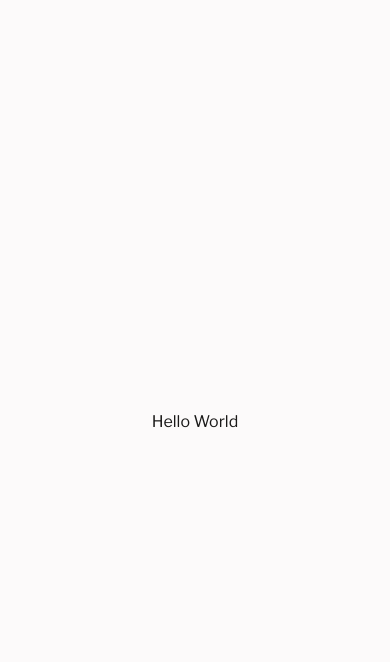
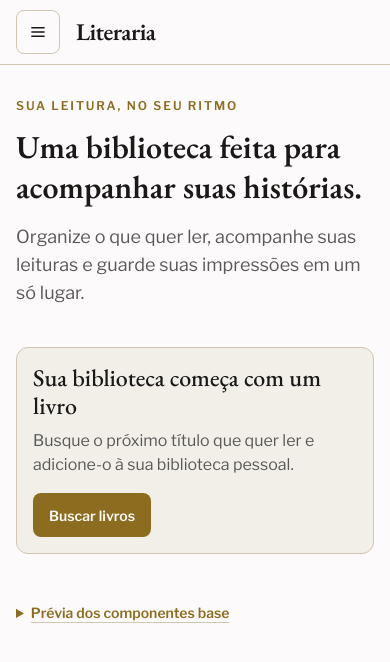
Before and after one commit to KauaGabriell/Library, a React (Vite) app in the folder apps/web/: page / in a window 390 px wide. Shown: the top 662 px of the page. Built offline with nearby package versions, Linux system fonts and the light colour scheme.

Commit message:
feat(web): add responsive app shell

```diff
--- a/apps/web/src/app.tsx
+++ b/apps/web/src/app.tsx
@@ -1,9 +1,144 @@
+import { useState } from "react";
+import { AppShell } from "./components/layout/AppShell";
+import { Button } from "./components/ui/Button";
+import { Card } from "./components/ui/Card";
+import { Dialog } from "./components/ui/Dialog";
+import { EmptyState } from "./components/ui/EmptyState";
+import { ErrorState } from "./components/ui/ErrorState";
+import { Input } from "./components/ui/Input";
+import { LoadingState } from "./components/ui/LoadingState";
+import { Select } from "./components/ui/Select";
+
 export function App() {
+  const [dialogOpen, setDialogOpen] = useState(false);
+  const [retryCount, setRetryCount] = useState(0);
+
   return (
-    <div className="w-screen h-screen flex items-center justify-center">
-      <div>
-        <span>Hello World</span>
+    <AppShell activeHref={window.location.pathname}>
+      <div className="flex flex-col gap-10">
+        <section aria-labelledby="welcome-title" className="max-w-3xl">
+          <p className="mb-3 text-label-sm uppercase tracking-[0.16em] text-brand-primary">
+            Sua leitura, no seu ritmo
+          </p>
+          <h1
+            id="welcome-title"
+            className="font-heading text-heading-lg font-semibold leading-tight md:text-display"
+          >
+            Uma biblioteca feita para acompanhar suas histórias.
+          </h1>
+          <p className="mt-4 max-w-prose text-body-lg text-text-secondary">
+            Organize o que quer ler, acompanhe suas leituras e guarde suas
+            impressões em um só lugar.
+          </p>
+        </section>
+
+        <Card>
+          <EmptyState
+            title="Sua biblioteca começa com um livro"
+            description="Busque o próximo título que quer ler e adicione-o à sua biblioteca pessoal."
+            action={
+              <a
+                href="/search"
+                className="inline-flex min-h-11 items-center justify-center rounded-field bg-brand-primary px-4 py-2 text-label-md text-background-canvas transition-colors hover:bg-brand-primary-hover motion-reduce:transition-none"
+              >
+                Buscar livros
+              </a>
+            }
+          />
+        </Card>
+
+        <details className="group">
+          <summary className="min-h-11 w-fit cursor-pointer py-2 text-label-md text-brand-primary underline decoration-border-default underline-offset-4">
+            Prévia dos componentes base
+          </summary>
+          <Card className="mt-4">
+            <div className="flex flex-col gap-8">
+              <section
+                aria-labelledby="buttons-title"
+                className="flex flex-col gap-3"
+              >
+                <h2 id="buttons-title" className="font-heading text-heading-md">
+                  Botões
+                </h2>
+                <div className="flex flex-wrap items-center gap-3">
+                  <Button>Primário</Button>
+                  <Button variant="secondary">Secundário</Button>
+                  <Button variant="ghost">Terciário</Button>
+                  <Button variant="destructive">Destrutivo</Button>
+                  <Button loading>Salvando</Button>
+                  <Button disabled>Desabilitado</Button>
+                  <Button onClick={() => setDialogOpen(true)}>
+                    Abrir diálogo
+                  </Button>
+                </div>
+              </section>
+
+              <section
+                aria-labelledby="fields-title"
+                className="grid gap-6 md:grid-cols-2"
+              >
+                <h2 id="fields-title" className="sr-only">
+                  Campos de formulário
+                </h2>
+                <Input
+                  label="E-mail"
+                  type="email"
+                  placeholder="voce@exemplo.com"
+                />
+                <Input
+                  label="Campo com erro"
+                  placeholder="Revise este campo"
+                  error="Informe um valor válido."
+                />
+                <Select label="Status de leitura" defaultValue="reading">
+                  <option value="want-to-read">Quero ler</option>
+                  <option value="reading">Lendo</option>
+                  <option value="read">Lido</option>
+                </Select>
+                <Select label="Campo com erro" error="Escolha uma opção.">
+                  <option value="">Selecione</option>
+                  <option value="one">Opção um</option>
+                </Select>
+              </section>
+
+              <section
+                aria-labelledby="states-title"
+                className="flex flex-col gap-4"
+              >
+                <h2 id="states-title" className="font-heading text-heading-md">
+                  Estados
+                </h2>
+                <LoadingState label="Carregando sua biblioteca" />
+                <ErrorState
+                  message={
+                    retryCount > 0
+                      ? `Falha simulada. Tentativa ${retryCount}.`
+                      : "Não foi possível carregar os dados."
+                  }
+                  onRetry={() => setRetryCount((count) => count + 1)}
+                />
+                <ErrorState message="Esta falha não pode ser repetida agora." />
+              </section>
+            </div>
+          </Card>
+        </details>
       </div>
-    </div>
+
+      <Dialog
+        open={dialogOpen}
+        onClose={() => setDialogOpen(false)}
+        title="Diálogo acessível"
+      >
+        <div className="flex flex-col gap-5">
+          <p className="text-body-md text-text-secondary">
+            O elemento nativo mantém o foco dentro do diálogo e permite fechar
+            com Escape.
+          </p>
+          <Button variant="secondary" onClick={() => setDialogOpen(false)}>
+            Concluir
+          </Button>
+        </div>
+      </Dialog>
+    </AppShell>
   );
 }
--- /dev/null
+++ b/apps/web/src/components/layout/AppShell.tsx
@@ -0,0 +1,129 @@
+import { type ReactNode, useEffect, useId, useRef, useState } from "react";
+
+const navigationItems = [
+  { href: "/dashboard", label: "Painel" },
+  { href: "/library", label: "Biblioteca" },
+  { href: "/search", label: "Buscar livros" },
+];
+
+type AppShellProps = {
+  children: ReactNode;
+  activeHref?: string;
+};
+
+function NavigationLinks({
+  activeHref,
+  onNavigate,
+}: {
+  activeHref: string;
+  onNavigate?: () => void;
+}) {
+  return (
+    <ul className="flex flex-col gap-1">
+      {navigationItems.map(({ href, label }) => {
+        const isActive =
+          activeHref === href || activeHref.startsWith(`${href}/`);
+
+        return (
+          <li key={href}>
+            <a
+              href={href}
+              aria-current={isActive ? "page" : undefined}
+              onClick={onNavigate}
+              className={`block min-h-11 border-l-2 px-3 py-2 text-body-sm font-semibold transition-colors motion-reduce:transition-none ${isActive ? "border-l-brand-primary bg-background-surface text-text-primary" : "border-l-transparent text-text-secondary hover:bg-background-surface hover:text-text-primary"}`}
+            >
+              {label}
+            </a>
+          </li>
+        );
+      })}
+    </ul>
+  );
+}
+
+export function AppShell({ children, activeHref = "/" }: AppShellProps) {
+  const [menuOpen, setMenuOpen] = useState(false);
+  const menuId = useId();
+  const menuButtonRef = useRef<HTMLButtonElement>(null);
+
+  useEffect(() => {
+    if (!menuOpen) return;
+
+    function handleKeyDown(event: KeyboardEvent) {
+      if (event.key !== "Escape") return;
+      setMenuOpen(false);
+      menuButtonRef.current?.focus();
+    }
+
+    window.addEventListener("keydown", handleKeyDown);
+    return () => window.removeEventListener("keydown", handleKeyDown);
+  }, [menuOpen]);
+
+  function closeMenu() {
+    setMenuOpen(false);
+  }
+
+  return (
+    <div className="min-h-screen bg-background-canvas text-text-primary">
+      <header className="relative z-10 border-b border-border-default bg-background-canvas">
+        <div className="mx-auto flex min-h-16 max-w-[100rem] items-center gap-4 px-4 md:px-6 lg:px-12">
+          <button
+            ref={menuButtonRef}
+            type="button"
+            aria-label={
+              menuOpen ? "Fechar menu de navegação" : "Abrir menu de navegação"
+            }
+            aria-expanded={menuOpen}
+            aria-controls={menuId}
+            onClick={() => setMenuOpen((isOpen) => !isOpen)}
+            className="inline-flex size-11 shrink-0 items-center justify-center rounded-field border border-border-default text-text-primary hover:bg-background-surface lg:hidden"
+          >
+            <svg
+              aria-hidden="true"
+              viewBox="0 0 24 24"
+              fill="none"
+              stroke="currentColor"
+              strokeWidth="1.8"
+              className="size-5"
+            >
+              {menuOpen ? (
+                <path d="m6 6 12 12M18 6 6 18" />
+              ) : (
+                <path d="M4 7h16M4 12h16M4 17h16" />
+              )}
+            </svg>
+          </button>
+          <a
+            href="/dashboard"
+            className="font-heading text-heading-md font-semibold tracking-tight"
+          >
+            Literaria
+          </a>
+          <span className="ml-auto hidden text-label-sm text-text-muted sm:block">
+            Sua biblioteca, no seu ritmo
+          </span>
+        </div>
+        <nav
+          id={menuId}
+          aria-label="Navegação principal"
+          className={`${menuOpen ? "block" : "hidden"} border-t border-border-default bg-background-canvas px-4 py-3 md:px-6 lg:hidden`}
+        >
+          <NavigationLinks activeHref={activeHref} onNavigate={closeMenu} />
+        </nav>
+      </header>
+
+      <div className="grid min-h-[calc(100vh-4rem)] w-full lg:grid-cols-[12.5rem_minmax(0,1fr)]">
+        <aside className="hidden border-r border-border-default bg-background-subtle px-4 py-8 lg:block">
+          <nav aria-label="Navegação principal">
+            <NavigationLinks activeHref={activeHref} />
+          </nav>
+        </aside>
+        <main id="main-content" className="min-w-0">
+          <div className="mx-auto w-full max-w-[80rem] px-4 py-8 md:px-6 lg:px-12 lg:py-12">
+            {children}
+          </div>
+        </main>
+      </div>
+    </div>
+  );
+}
```
